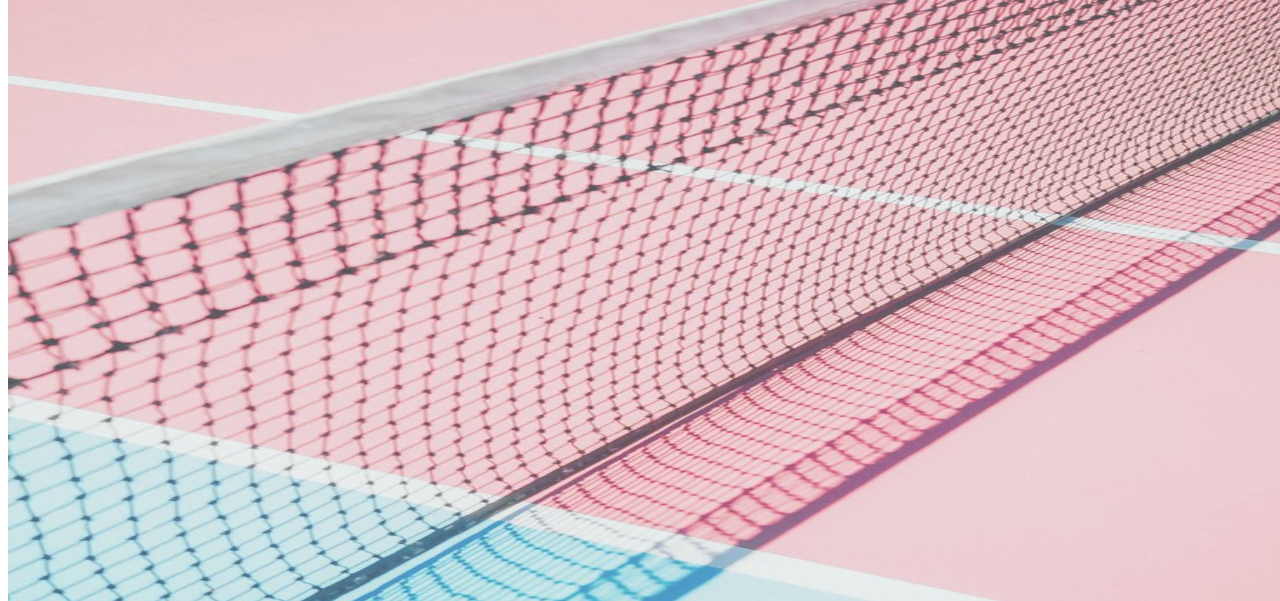
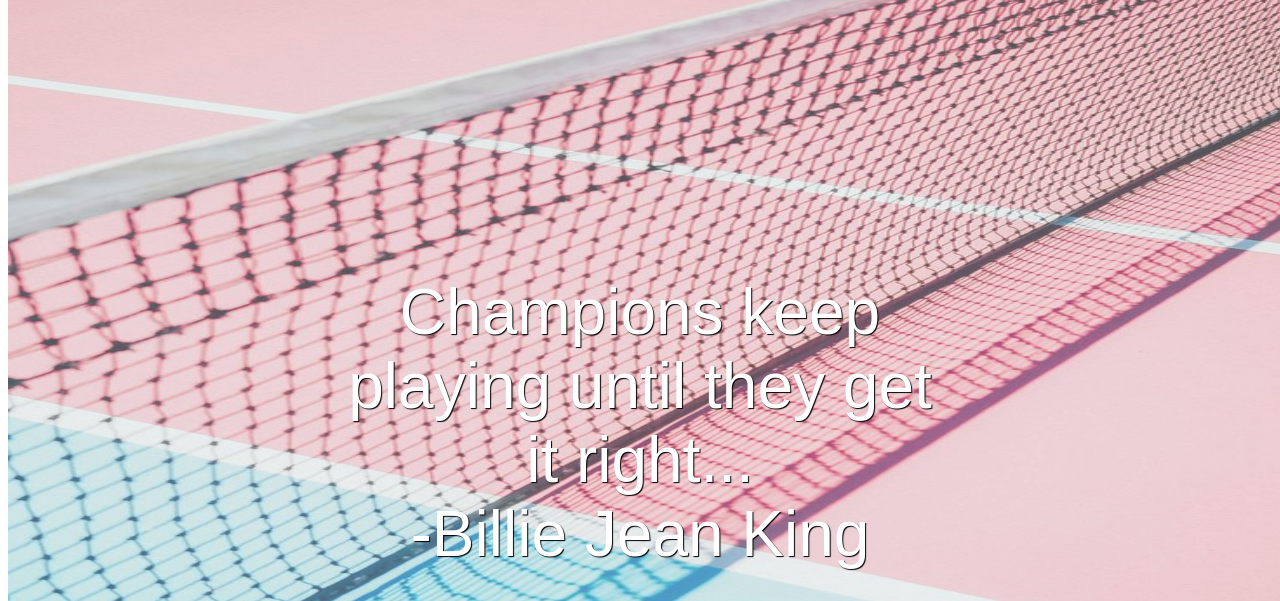
Before and after one commit to mirrenil/slamout, a plain HTML site: page index.html in a window 1280 px wide. Shown: the part 199-800 px from the top of the page. Drawn offline with Linux system fonts and the light colour scheme.

Commit message:
added a quote over the image on the landing page

```diff
--- a/index.html
+++ b/index.html
@@ -23,6 +23,7 @@
 </body>
 <div class="pink-court">
     <img src="./social/pinktennis.jpeg" alt="pink tennis court" style="width: 100vw; height: 90vh; opacity: 70%;">
+    <p class="centered-text">Champions keep playing until they get it right... <br> -Billie Jean King</p>
 </div>
 <div class="news">
     <h3>NYHETER</h3>
--- a/style.css
+++ b/style.css
@@ -17,13 +17,26 @@ header {
     padding: 4rem;
 }
 
+.pink-court {
+    position: relative;
+    text-align: center;
+    color: white;
+}
+
+.centered-text {
+    position: absolute;
+    top: 50%;
+    left: 50%;
+    transform: translate(-50%, -50%);
+    font-size: 4rem;
+    text-shadow: 1px 1px 1px black;
+}
+
 .news {
     font-size: 2rem;
     display: flex;
     flex-direction: column;
     align-items: center;
-
-
 }
 
 .signup {
```
